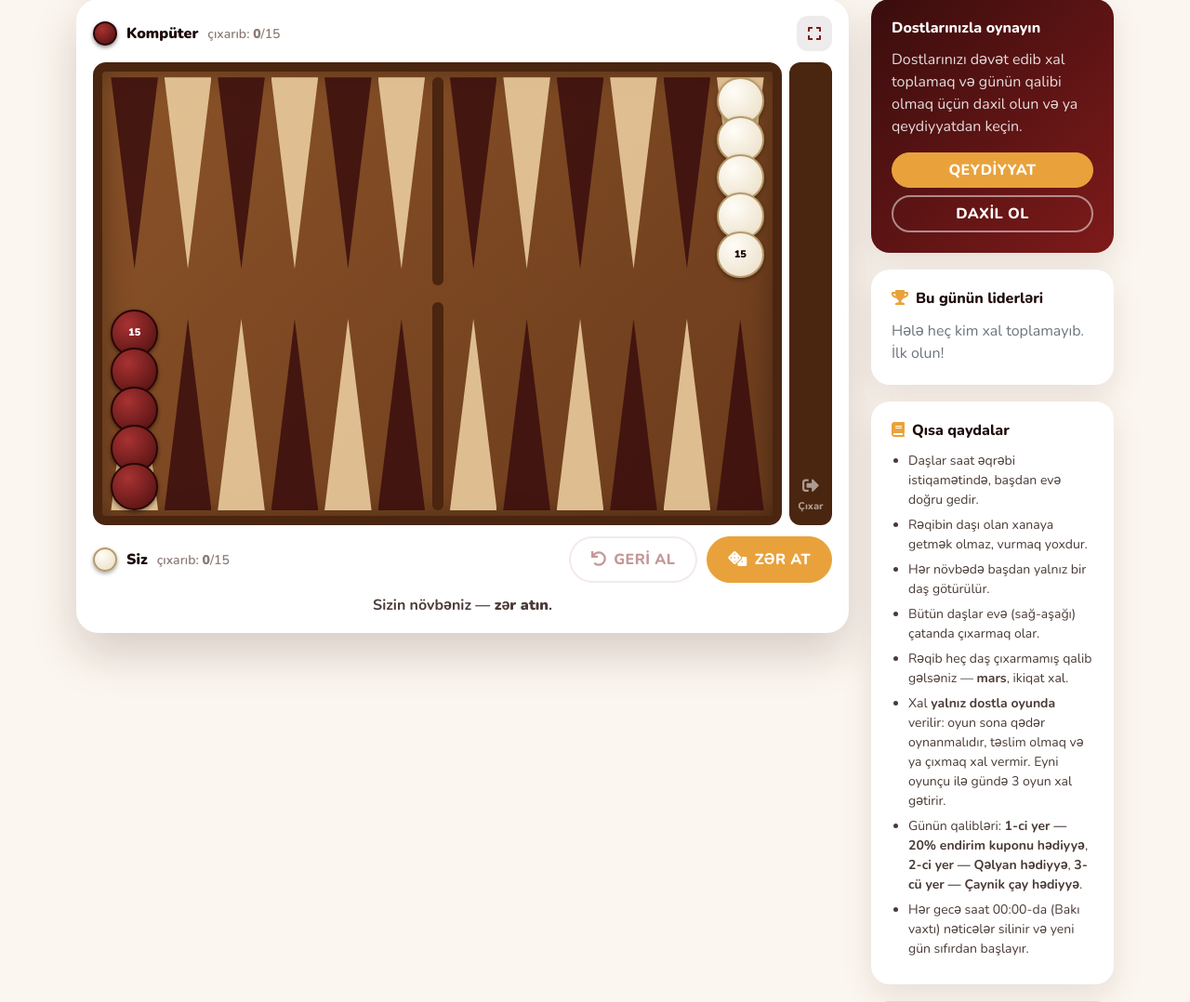
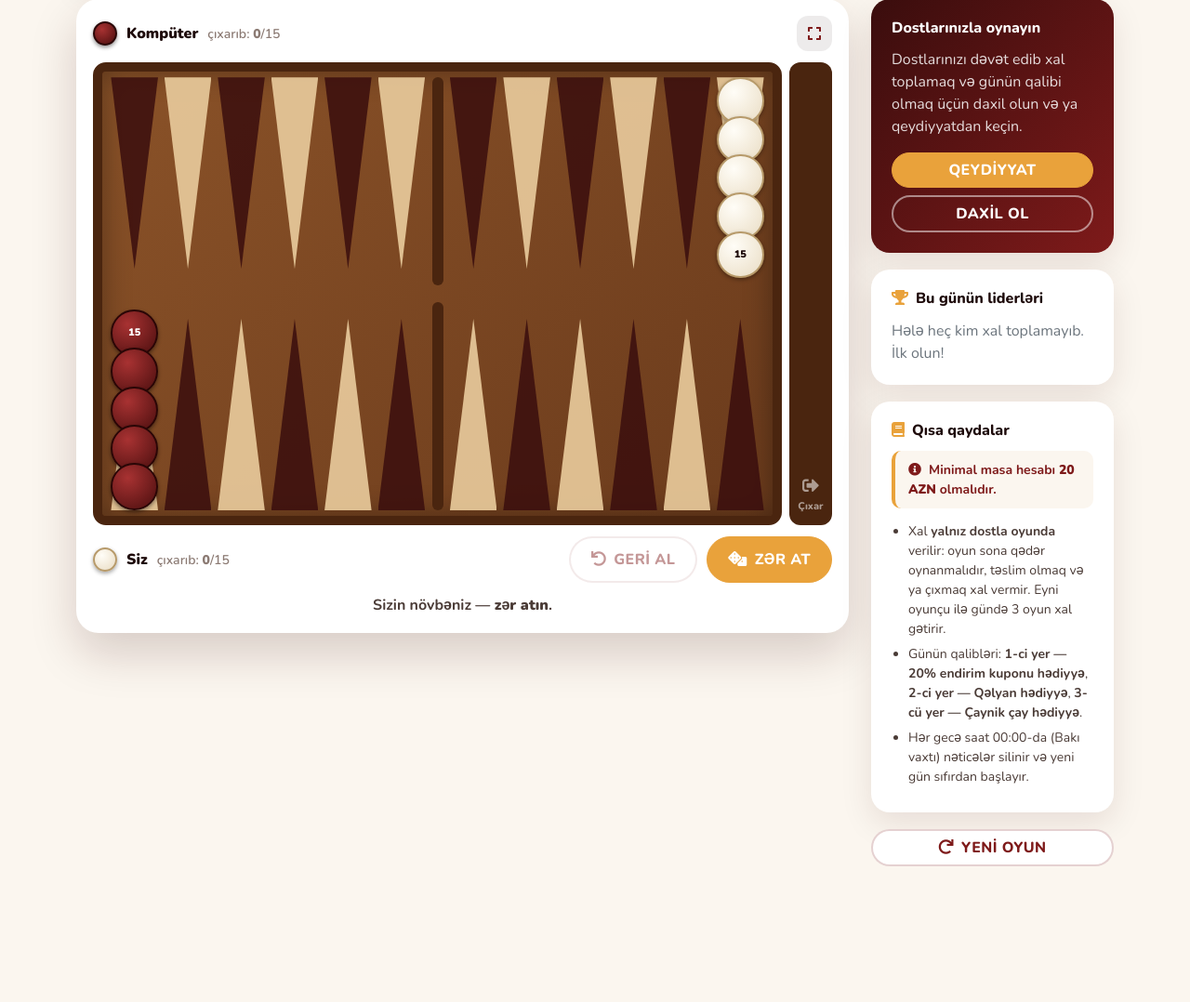
Before and after one commit to memmedzade06/restaurant, a Laravel app: page /oyunlar/nerd in a window 1280 px wide. Shown: the part 438-1516 px from the top of the page at 93% size. Run offline with Laravel 10, Linux system fonts and the light colour scheme; data that the repository does not hold is empty; some libraries are stand-ins or nearby versions; some web fonts are replaced.

Commit message:
Edit nard

```diff
--- a/resources/views/frontend/games/nard.blade.php
+++ b/resources/views/frontend/games/nard.blade.php
@@ -119,12 +119,8 @@
 
                     <div class="side-card">
                         <h5><i class="fa fa-book me-2 text-primary"></i>Qısa qaydalar</h5>
+                        <div class="rules-note"><i class="fa fa-info-circle me-2"></i>Minimal masa hesabı <b>20 AZN</b> olmalıdır.</div>
                         <ul class="rules">
-                            <li>Daşlar saat əqrəbi istiqamətində, başdan evə doğru gedir.</li>
-                            <li>Rəqibin daşı olan xanaya getmək olmaz, vurmaq yoxdur.</li>
-                            <li>Hər növbədə başdan yalnız bir daş götürülür.</li>
-                            <li>Bütün daşlar evə (sağ-aşağı) çatanda çıxarmaq olar.</li>
-                            <li>Rəqib heç daş çıxarmamış qalib gəlsəniz — <b>mars</b>, ikiqat xal.</li>
                             <li>Xal <b>yalnız dostla oyunda</b> verilir: oyun sona qədər oynanmalıdır, təslim olmaq və ya çıxmaq xal vermir. Eyni oyunçu ilə gündə {{ config('games.nard.pair_daily_limit') }} oyun xal gətirir.</li>
                             <li>Günün qalibləri:
                                 @foreach (config('games.nard.daily_prizes') as $place => $p)
```
